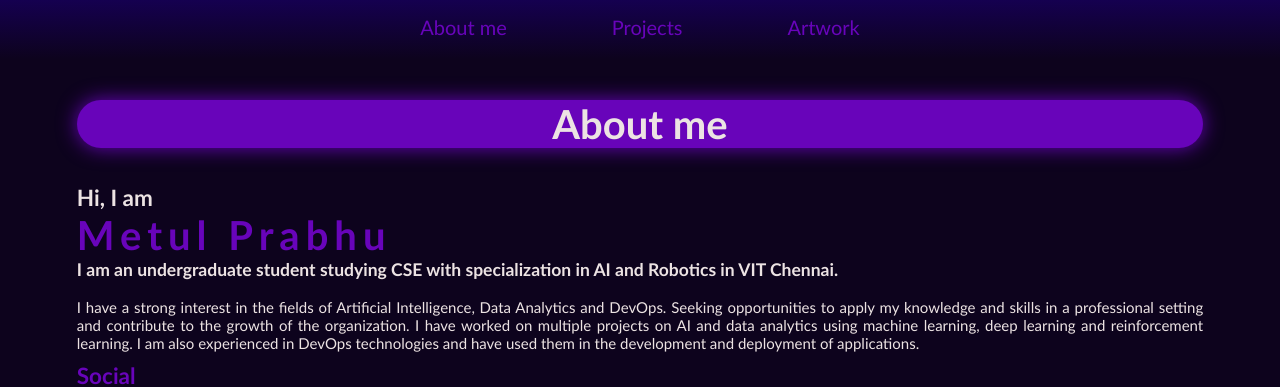
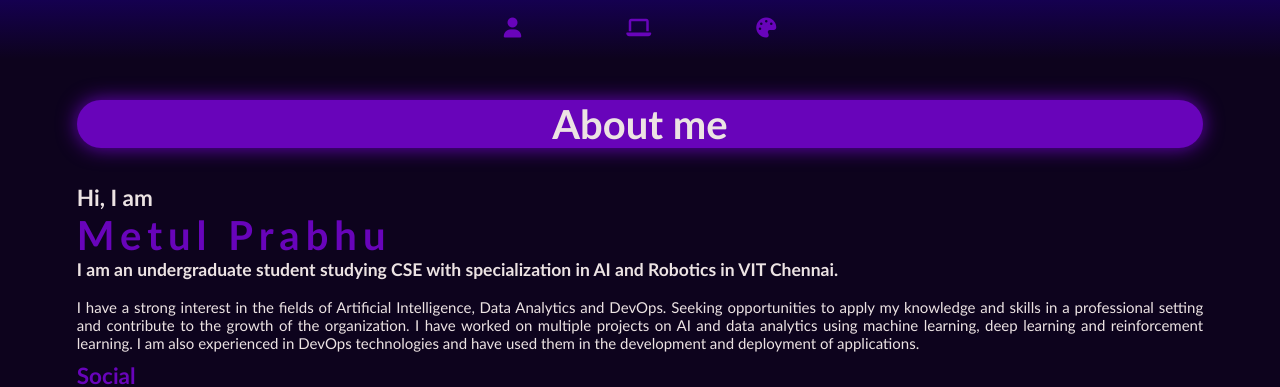
Before and after one commit to MeTuL10/Personal-portfolio, a plain HTML site: page index.html in a window 1280 px wide. Shown: the top 387 px of the page. Drawn offline with nearby package versions, Linux system fonts and the light colour scheme.

Commit message:
changed navbar icons

```diff
--- a/index.html
+++ b/index.html
@@ -12,10 +12,10 @@
     <header class="header">
         <!-- <h1 class="portlogo">PERSONAL PORTFOLIO</h1> -->
         <nav class="navbar">
-            <a href="#about">About me</a>
+            <a href="#about"><i class="fa-solid fa-user"></i></a>
             <!-- <a href="#skills">Skills</a> -->
-            <a href="#Projects">Projects</a>
-            <a href="#Artworks">Artwork</a>
+            <a href="#Projects"><i class="fa-solid fa-laptop"></i></a>
+            <a href="#Artworks"><i class="fa-solid fa-palette"></i></a>
             <!-- <a href="#contact">contact</a> -->
         </nav>
     </header>
```
